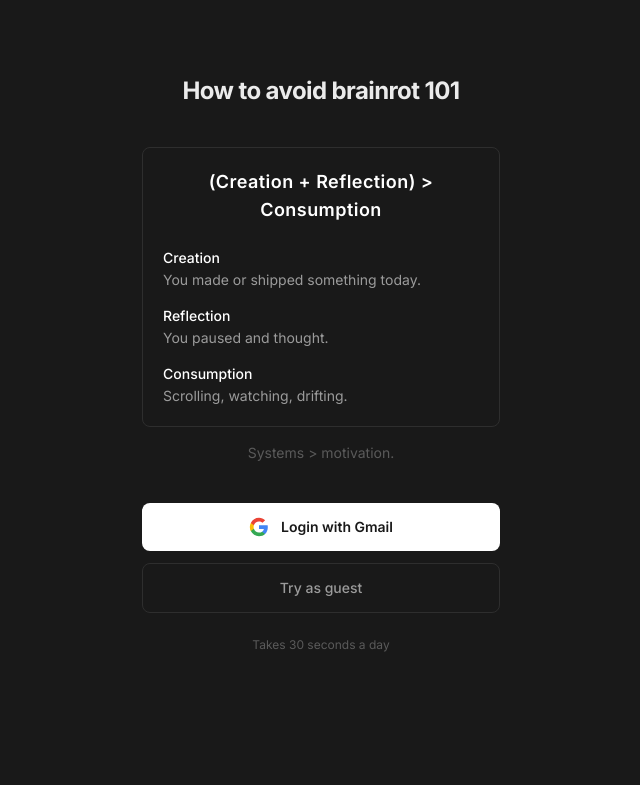
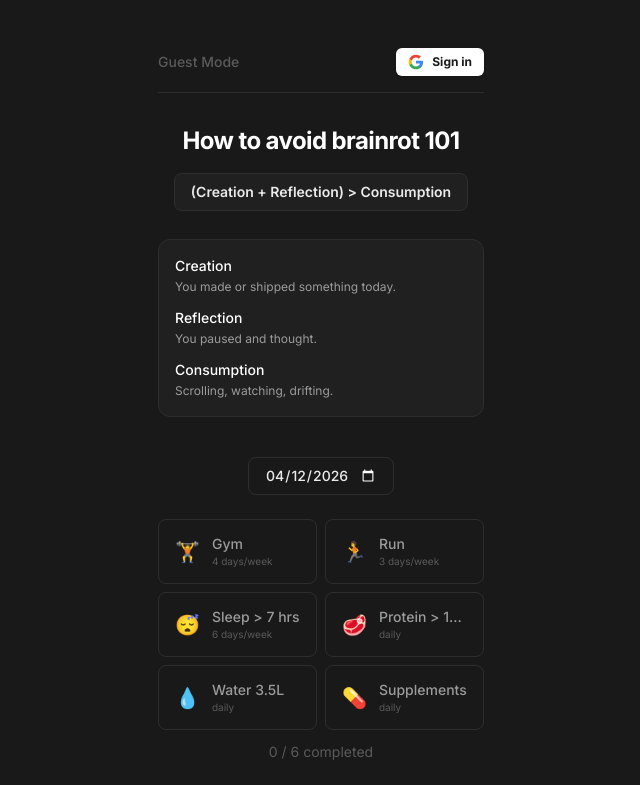
Before and after one commit to avisihvam-eng/yourmode, a Next.js app: page / in a window 1280 px wide. Shown: the top 785 px of the page, without its empty margins (319-959 px from the left). Built offline with nearby package versions, Linux system fonts and the light colour scheme; no server answers; the database is empty.

Commit message:
Unify landing and tracker into a single page and improve auth

```diff
--- a/src/app/page.js
+++ b/src/app/page.js
@@ -1,58 +1,136 @@
 "use client";
 
-import { useState, useEffect } from "react";
-import { useRouter } from "next/navigation";
+import { useState, useEffect, useCallback, useRef } from "react";
 import { supabase } from "@/lib/supabase";
+import { getEntry, upsertEntry } from "@/lib/entries";
+import HabitGrid from "@/app/components/HabitGrid";
+import EnergySlider from "@/app/components/EnergySlider";
+import NetScore from "@/app/components/NetScore";
+import ModeIndicator from "@/app/components/ModeIndicator";
+
+function getToday() {
+  return new Date().toISOString().split("T")[0];
+}
 
 export default function Home() {
-  const router = useRouter();
-  const [loading, setLoading] = useState(true);
-  const [authError, setAuthError] = useState("");
-  const [isLoggedIn, setIsLoggedIn] = useState(false);
-  const [isGoogleUser, setIsGoogleUser] = useState(false);
+  // Auth State
+  const [userId, setUserId] = useState(null);
   const [userName, setUserName] = useState("");
+  const [sessionUser, setSessionUser] = useState(null);
 
+  // Tracker State
+  const [selectedDate, setSelectedDate] = useState(getToday());
+  const [habits, setHabits] = useState({});
+  const [creation, setCreation] = useState(0);
+  const [reflection, setReflection] = useState(0);
+  const [consumption, setConsumption] = useState(0);
+
+  const [authLoading, setAuthLoading] = useState(true);
+  const [dataLoaded, setDataLoaded] = useState(false);
+  const saveTimer = useRef(null);
+
+  const net = creation + reflection - consumption;
+
+  // 1. Auth Check
   useEffect(() => {
-    async function checkAuth() {
+    async function initAuth() {
       const {
         data: { session },
       } = await supabase.auth.getSession();
-      const guestId = localStorage.getItem("mode_guest_id");
+
       if (session) {
-        setIsLoggedIn(true);
-        setIsGoogleUser(true);
-        const name = session.user.user_metadata?.full_name || session.user.user_metadata?.name || "User";
-        setUserName(name.split(" ")[0]);
-      } else if (guestId) {
-        setIsLoggedIn(true);
-        setUserName("Guest");
+        setSessionUser(session.user);
+        setUserId(session.user.id);
+        const name = session.user.user_metadata?.full_name || session.user.user_metadata?.name;
+        setUserName(name ? name.split(" ")[0] : "");
+      } else {
+        // Implicit Guest Flow
+        let guestId = localStorage.getItem("mode_guest_id");
+        if (!guestId) {
+          guestId = crypto.randomUUID();
+          localStorage.setItem("mode_guest_id", guestId);
+        }
+        setUserId(guestId);
+        setUserName("");
       }
-      setLoading(false);
+      setAuthLoading(false);
     }
-    checkAuth();
-  }, [router]);
+    initAuth();
+  }, []);
+
+  // 2. Load Data when userId or date changes
+  useEffect(() => {
+    if (!userId) return;
+    async function load() {
+      setDataLoaded(false);
+      const entry = await getEntry(userId, selectedDate);
+      if (entry) {
+        setHabits(entry.habits || {});
+        setCreation(entry.creation || 0);
+        setReflection(entry.reflection || 0);
+        setConsumption(entry.consumption || 0);
+      } else {
+        setHabits({});
+        setCreation(0);
+        setReflection(0);
+        setConsumption(0);
+      }
+      setDataLoaded(true);
+    }
+    load();
+  }, [userId, selectedDate]);
+
+  // 3. Save Logic
+  const save = useCallback(
+    (h, c, r, co, date) => {
+      if (!userId) return;
+      if (saveTimer.current) clearTimeout(saveTimer.current);
+      saveTimer.current = setTimeout(() => {
+        upsertEntry(userId, date, {
+          habits: h,
+          creation: c,
+          reflection: r,
+          consumption: co,
+        });
+      }, 500);
+    },
+    [userId]
+  );
+
+  // Handlers
+  function toggleHabit(key) {
+    const next = { ...habits, [key]: !habits[key] };
+    setHabits(next);
+    save(next, creation, reflection, consumption, selectedDate);
+  }
+  function updateCreation(v) {
+    setCreation(v);
+    save(habits, v, reflection, consumption, selectedDate);
+  }
+  function updateReflection(v) {
+    setReflection(v);
+    save(habits, creation, v, consumption, selectedDate);
+  }
+  function updateConsumption(v) {
+    setConsumption(v);
+    save(habits, creation, reflection, v, selectedDate);
+  }
 
   async function handleGoogle() {
-    setAuthError("");
-    const { error } = await supabase.auth.signInWithOAuth({
+    await supabase.auth.signInWithOAuth({
       provider: "google",
       options: {
-        redirectTo: `${window.location.origin}/today`,
+        redirectTo: window.location.origin,
       },
     });
-    if (error) {
-      console.error("OAuth error:", error);
-      setAuthError("Google login failed. Please try again.");
-    }
   }
 
-  function handleGuest() {
-    const id = crypto.randomUUID();
-    localStorage.setItem("mode_guest_id", id);
-    router.push("/today");
+  async function handleLogout() {
+    await supabase.auth.signOut();
+    window.location.reload();
   }
 
-  if (loading) {
+  if (authLoading) {
     return (
       <div className="flex items-center justify-center min-h-[60vh]">
         <div className="w-5 h-5 border-2 border-border border-t-white rounded-full animate-spin" />
@@ -61,99 +139,122 @@ export default function Home() {
   }
 
   return (
-    <div className="flex flex-col items-center justify-center min-h-[85vh]">
-      {/* Title */}
-      <h1 className="text-2xl font-bold text-text mb-10 tracking-tight text-center">
-        How to avoid brainrot 101
-      </h1>
+    <div className="flex flex-col w-full max-w-md mx-auto pt-6 pb-20 px-4">
 
-      {/* Equation */}
-      <div className="w-full border border-border rounded-lg px-5 py-5 mb-4">
-        <p className="text-center text-lg font-semibold text-white mb-6 tracking-wide">
+      {/* Header / Auth */}
+      <div className="flex items-center justify-between mb-8 border-b border-border pb-4">
+        {sessionUser ? (
+          <>
+            <span className="text-white font-medium tracking-tight">Hi, {userName || "Avinash"} 👋</span>
+            <button
+              onClick={handleLogout}
+              className="text-xs font-medium text-text-tertiary hover:text-white transition-colors"
+            >
+              Sign out
+            </button>
+          </>
+        ) : (
+          <>
+            <span className="text-text-tertiary text-sm font-medium">Guest Mode</span>
+            <button
+              onClick={handleGoogle}
+              className="flex items-center gap-2 px-3 py-1.5 rounded-md bg-white text-bg text-xs font-bold transition-all hover:bg-gray-100 shadow-sm"
+            >
+              <svg className="w-4 h-4" viewBox="0 0 24 24">
+                <path fill="#4285F4" d="M22.56 12.25c0-.78-.07-1.53-.2-2.25H12v4.26h5.92a5.06 5.06 0 0 1-2.2 3.32v2.77h3.57c2.08-1.92 3.28-4.74 3.28-8.1z"/>
+                <path fill="#34A853" d="M12 23c2.97 0 5.46-.98 7.28-2.66l-3.57-2.77c-.98.66-2.23 1.06-3.71 1.06-2.86 0-5.29-1.93-6.16-4.53H2.18v2.84C3.99 20.53 7.7 23 12 23z"/>
+                <path fill="#FBBC05" d="M5.84 14.09c-.22-.66-.35-1.36-.35-2.09s.13-1.43.35-2.09V7.07H2.18C1.43 8.55 1 10.22 1 12s.43 3.45 1.18 4.93l2.85-2.22.81-.62z"/>
+                <path fill="#EA4335" d="M12 5.38c1.62 0 3.06.56 4.21 1.64l3.15-3.15C17.45 2.09 14.97 1 12 1 7.7 1 3.99 3.47 2.18 7.07l3.66 2.84c.87-2.6 3.3-4.53 6.16-4.53z"/>
+              </svg>
+              Sign in
+            </button>
+          </>
+        )}
+      </div>
+
+      {/* Intro / Logic Explained */}
+      <div className="mb-10 text-center">
+        <h1 className="text-2xl font-bold text-white mb-4 tracking-tight">
+          How to avoid brainrot 101
+        </h1>
+        <p className="text-sm font-semibold text-text mb-4 bg-bg-card border border-border inline-block px-4 py-2 rounded-lg">
           (Creation + Reflection) {">"} Consumption
         </p>
 
-        <div className="space-y-4 text-sm">
+        <div className="grid grid-cols-1 gap-3 text-left bg-bg-card p-4 rounded-xl border border-border mt-3 text-sm">
           <div>
-            <span className="text-white font-medium">Creation</span>
-            <p className="text-text-secondary mt-0.5">
-              You made or shipped something today.
-            </p>
+            <span className="text-white font-medium block">Creation</span>
+            <span className="text-text-secondary text-xs">You made or shipped something today.</span>
           </div>
           <div>
-            <span className="text-white font-medium">Reflection</span>
-            <p className="text-text-secondary mt-0.5">
-              You paused and thought.
-            </p>
+            <span className="text-white font-medium block">Reflection</span>
+            <span className="text-text-secondary text-xs">You paused and thought.</span>
           </div>
           <div>
-            <span className="text-white font-medium">Consumption</span>
-            <p className="text-text-secondary mt-0.5">
-              Scrolling, watching, drifting.
-            </p>
+            <span className="text-white font-medium block">Consumption</span>
+            <span className="text-text-secondary text-xs">Scrolling, watching, drifting.</span>
           </div>
         </div>
       </div>
 
-      {/* Systems > motivation */}
-      <p className="text-sm text-text-tertiary mb-10 text-center">
-        Systems {">"} motivation.
-      </p>
-
-      {/* Buttons */}
-      <div className="w-full space-y-3 mb-6">
-        {authError && (
-          <div className="p-3 mb-3 text-sm text-bg bg-white rounded-lg font-medium text-center border-l-4 border-l-red-500">
-            {authError}
-          </div>
-        )}
-
-        {/* Welcome text for returning users */}
-        {isLoggedIn && (
-          <p className="text-white font-medium text-lg text-center mb-1">Welcome back, {userName} &#128075;</p>
-        )}
-
-        {/* Go to Tracker — only if already logged in */}
-        {isLoggedIn && (
-          <button
-            onClick={() => router.push("/today")}
-            className="w-full flex items-center justify-center gap-3 px-4 py-3.5 rounded-lg bg-white text-bg text-sm font-semibold hover:bg-gray-100"
-          >
-            Go to your Tracker &rarr;
-          </button>
-        )}
-
-        {/* Login with Gmail — always visible UNLESS logged in via Google */}
-        {!isGoogleUser && (
-          <button
-            onClick={handleGoogle}
-            className="w-full flex items-center justify-center gap-3 px-4 py-3.5 rounded-lg bg-white text-bg text-sm font-semibold hover:bg-gray-100"
-          >
-            <svg className="w-5 h-5" viewBox="0 0 24 24">
-              <path fill="#4285F4" d="M22.56 12.25c0-.78-.07-1.53-.2-2.25H12v4.26h5.92a5.06 5.06 0 0 1-2.2 3.32v2.77h3.57c2.08-1.92 3.28-4.74 3.28-8.1z"/>
-              <path fill="#34A853" d="M12 23c2.97 0 5.46-.98 7.28-2.66l-3.57-2.77c-.98.66-2.23 1.06-3.71 1.06-2.86 0-5.29-1.93-6.16-4.53H2.18v2.84C3.99 20.53 7.7 23 12 23z"/>
-              <path fill="#FBBC05" d="M5.84 14.09c-.22-.66-.35-1.36-.35-2.09s.13-1.43.35-2.09V7.07H2.18C1.43 8.55 1 10.22 1 12s.43 3.45 1.18 4.93l2.85-2.22.81-.62z"/>
-              <path fill="#EA4335" d="M12 5.38c1.62 0 3.06.56 4.21 1.64l3.15-3.15C17.45 2.09 14.97 1 12 1 7.7 1 3.99 3.47 2.18 7.07l3.66 2.84c.87-2.6 3.3-4.53 6.16-4.53z"/>
-            </svg>
-            {isLoggedIn ? "Upgrade to Gmail login" : "Login with Gmail"}
-          </button>
-        )}
-
-        {/* Try as guest — only if NOT logged in at all */}
-        {!isLoggedIn && (
-          <button
-            onClick={handleGuest}
-            className="w-full px-4 py-3.5 rounded-lg border border-border text-sm font-medium text-text-secondary hover:text-text hover:border-border-hover"
-          >
-            Try as guest
-          </button>
-        )}
+      {/* Date Picker */}
+      <div className="flex justify-center mb-6">
+        <input
+          type="date"
+          value={selectedDate}
+          max={getToday()}
+          onChange={(e) => setSelectedDate(e.target.value)}
+          className="bg-bg border border-border rounded-lg px-4 py-2 text-sm text-text font-medium outline-none hover:border-border-hover focus:border-white transition-colors"
+          style={{ colorScheme: "dark" }}
+        />
       </div>
 
-      {/* Footer note */}
-      <p className="text-xs text-text-tertiary text-center">
-        Takes 30 seconds a day
-      </p>
+      {!dataLoaded ? (
+        <div className="flex items-center justify-center py-10">
+          <div className="w-5 h-5 border-2 border-border border-t-white rounded-full animate-spin" />
+        </div>
+      ) : (
+        <>
+          {/* Habits */}
+          <HabitGrid habits={habits} onToggle={toggleHabit} />
+
+          {/* Sliders */}
+          <div className="border border-border rounded-lg px-4 py-4 mb-4 bg-bg-card">
+            <EnergySlider
+              label="Creation"
+              description="You made or shipped something today."
+              value={creation}
+              onChange={updateCreation}
+            />
+            <EnergySlider
+              label="Reflection"
+              description="You paused and thought."
+              value={reflection}
+              onChange={updateReflection}
+            />
+            <EnergySlider
+              label="Consumption"
+              description="Scrolling, watching, drifting."
+              value={consumption}
+              onChange={updateConsumption}
+            />
+          </div>
+
+          <NetScore
+            net={net}
+            creation={creation}
+            reflection={reflection}
+            consumption={consumption}
+          />
+
+          <ModeIndicator
+            creation={creation}
+            reflection={reflection}
+            consumption={consumption}
+          />
+        </>
+      )}
+
     </div>
   );
 }
--- a/src/app/today/page.js
+++ /dev/null
@@ -1,176 +0,0 @@
-"use client";
-
-import { useState, useEffect, useCallback, useRef } from "react";
-import { useRouter } from "next/navigation";
-import { supabase } from "@/lib/supabase";
-import { getEntry, upsertEntry } from "@/lib/entries";
-import NavToggle from "@/app/components/NavToggle";
-import HabitGrid from "@/app/components/HabitGrid";
-import EnergySlider from "@/app/components/EnergySlider";
-import NetScore from "@/app/components/NetScore";
-import ModeIndicator from "@/app/components/ModeIndicator";
-
-function getToday() {
-  return new Date().toISOString().split("T")[0];
-}
-
-export default function TodayPage() {
-  const router = useRouter();
-  const [userId, setUserId] = useState(null);
-  const [userName, setUserName] = useState("");
-  const [selectedDate, setSelectedDate] = useState(getToday());
-  const [habits, setHabits] = useState({});
-  const [creation, setCreation] = useState(0);
-  const [reflection, setReflection] = useState(0);
-  const [consumption, setConsumption] = useState(0);
-  const [loaded, setLoaded] = useState(false);
-  const saveTimer = useRef(null);
-
-  const net = creation + reflection - consumption;
-
-  // Auth check
-  useEffect(() => {
-    async function init() {
-      const {
-        data: { session },
-      } = await supabase.auth.getSession();
-      if (session) {
-        setUserId(session.user.id);
-        const name = session.user.user_metadata?.full_name || session.user.user_metadata?.name || "User";
-        setUserName(name.split(" ")[0]);
-        return;
-      }
-      const guestId = localStorage.getItem("mode_guest_id");
-      if (guestId) {
-        setUserId(guestId);
-        setUserName("Guest");
-        return;
-      }
-      router.replace("/");
-    }
-    init();
-  }, [router]);
-
-  // Load selected date's entry
-  useEffect(() => {
-    if (!userId) return;
-    async function load() {
-      const entry = await getEntry(userId, selectedDate);
-      if (entry) {
-        setHabits(entry.habits || {});
-        setCreation(entry.creation || 0);
-        setReflection(entry.reflection || 0);
-        setConsumption(entry.consumption || 0);
-      } else {
-        setHabits({});
-        setCreation(0);
-        setReflection(0);
-        setConsumption(0);
-      }
-      setLoaded(true);
-    }
-    load();
-  }, [userId, selectedDate]);
-
-  // Debounced save
-  const save = useCallback(
-    (h, c, r, co, date) => {
-      if (!userId) return;
-      if (saveTimer.current) clearTimeout(saveTimer.current);
-      saveTimer.current = setTimeout(() => {
-        upsertEntry(userId, date, {
-          habits: h,
-          creation: c,
-          reflection: r,
-          consumption: co,
-        });
-      }, 500);
-    },
-    [userId]
-  );
-
-  function toggleHabit(key) {
-    const next = { ...habits, [key]: !habits[key] };
-    setHabits(next);
-    save(next, creation, reflection, consumption, selectedDate);
-  }
-
-  function updateCreation(v) {
-    setCreation(v);
-    save(habits, v, reflection, consumption, selectedDate);
-  }
-  function updateReflection(v) {
-    setReflection(v);
-    save(habits, creation, v, consumption, selectedDate);
-  }
-  function updateConsumption(v) {
-    setConsumption(v);
-    save(habits, creation, reflection, v, selectedDate);
-  }
-
-  if (!loaded) {
-    return (
-      <div className="flex items-center justify-center min-h-[60vh]">
-        <div className="w-5 h-5 border-2 border-border border-t-white rounded-full animate-spin" />
-      </div>
-    );
-  }
-
-  return (
-    <>
-      <NavToggle />
-
-      <div className="flex flex-col items-center justify-center mb-8 mt-2 space-y-4">
-        {userName && (
-          <h2 className="text-xl font-semibold text-white tracking-tight">
-            Hi, {userName}
-          </h2>
-        )}
-        <input
-          type="date"
-          value={selectedDate}
-          max={getToday()}
-          onChange={(e) => setSelectedDate(e.target.value)}
-          className="bg-bg border border-border rounded-lg px-4 py-2 text-sm text-text font-medium outline-none hover:border-border-hover focus:border-white transition-colors"
-          style={{ colorScheme: "dark" }}
-        />
-      </div>
-
-      <HabitGrid habits={habits} onToggle={toggleHabit} />
-
-      <div className="border border-border rounded-lg px-4 py-4 mb-4">
-        <EnergySlider
-          label="Creation"
-          description="You made or shipped something today."
-          value={creation}
-          onChange={updateCreation}
-        />
-        <EnergySlider
-          label="Reflection"
-          description="You paused and thought."
-          value={reflection}
-          onChange={updateReflection}
-        />
-        <EnergySlider
-          label="Consumption"
-          description="Scrolling, watching, drifting."
-          value={consumption}
-          onChange={updateConsumption}
-        />
-      </div>
-
-      <NetScore
-        net={net}
-        creation={creation}
-        reflection={reflection}
-        consumption={consumption}
-      />
-
-      <ModeIndicator
-        creation={creation}
-        reflection={reflection}
-        consumption={consumption}
-      />
-    </>
-  );
-}
```
Also changed, not shown: next.config.mjs (+14 -1 lines), src/app/components/NavToggle.js (deleted, +0 -37 lines).
